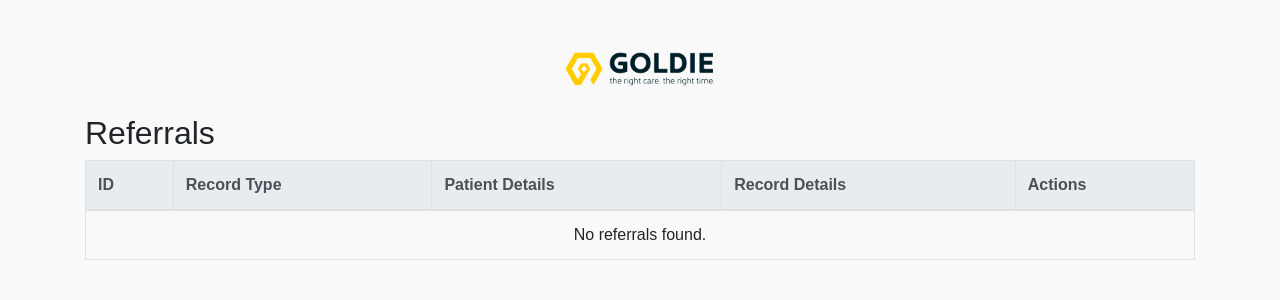
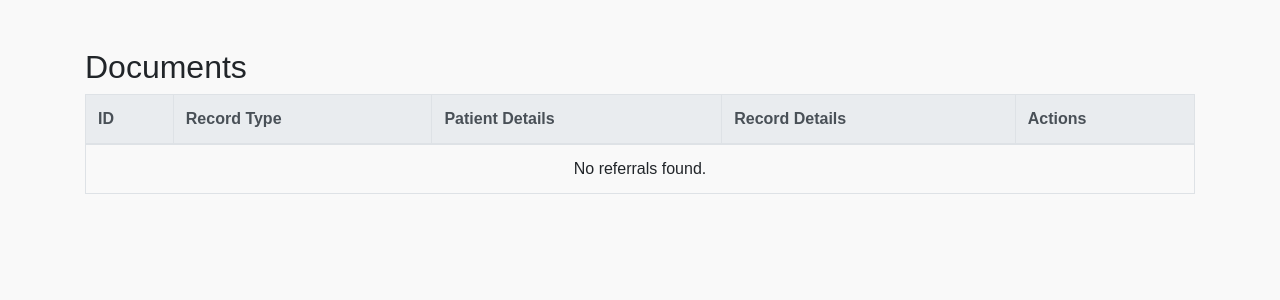
Before and after one commit to cgmartin0310/pdf-processor, a Flask app: page /dashboard in a window 1280 px wide. Shown: the part 61-361 px from the top of the page. Run offline with Flask 3, Linux system fonts and the light colour scheme; a user stored in the database is signed in; data that the repository does not hold is empty; some libraries are stand-ins or nearby versions.

Commit message:
Dashboard changes

```diff
--- a/templates/dashboard.html
+++ b/templates/dashboard.html
@@ -19,7 +19,7 @@
 <body>
     <!-- Navigation Bar -->
     <nav class="navbar navbar-expand-lg navbar-light bg-light">
-        <!-- Replace "PDF Processor App" with the logo -->
+        <!-- Logo in the navbar -->
         <a class="navbar-brand" href="#">
             <img src="{{ url_for('static', filename='images/logo.png') }}" alt="Logo" id="app-logo">
         </a>
@@ -50,11 +50,6 @@
 
     <!-- Container for Dashboard Content -->
     <div class="container mt-5">
-        <!-- Replace the "Welcome to the Dashboard" heading with the logo -->
-        <div class="text-center mb-4">
-            <img src="{{ url_for('static', filename='images/logo.png') }}" alt="Logo" class="logo">
-        </div>
-
         {% with messages = get_flashed_messages(with_categories=true) %}
           {% if messages %}
             {% for category, message in messages %}
@@ -68,9 +63,9 @@
           {% endif %}
         {% endwith %}
 
-        <!-- Example: Displaying Referrals -->
+        <!-- Changed "Referrals" to "Documents" -->
         <div class="mt-4">
-            <h2>Referrals</h2>
+            <h2>Documents</h2>
             <div class="table-responsive">
                 <table class="table table-bordered table-hover">
                     <thead class="thead-light">
```
